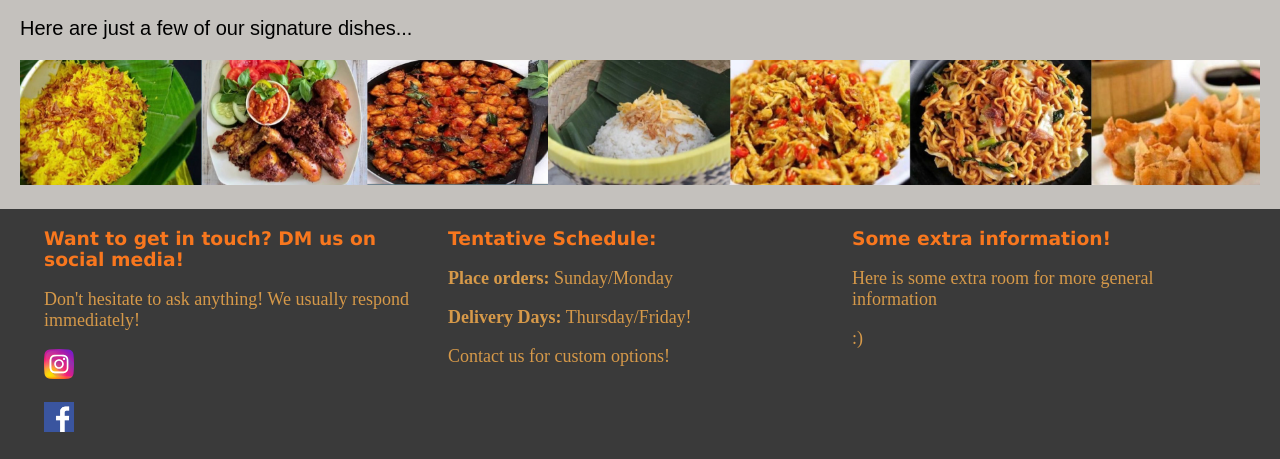
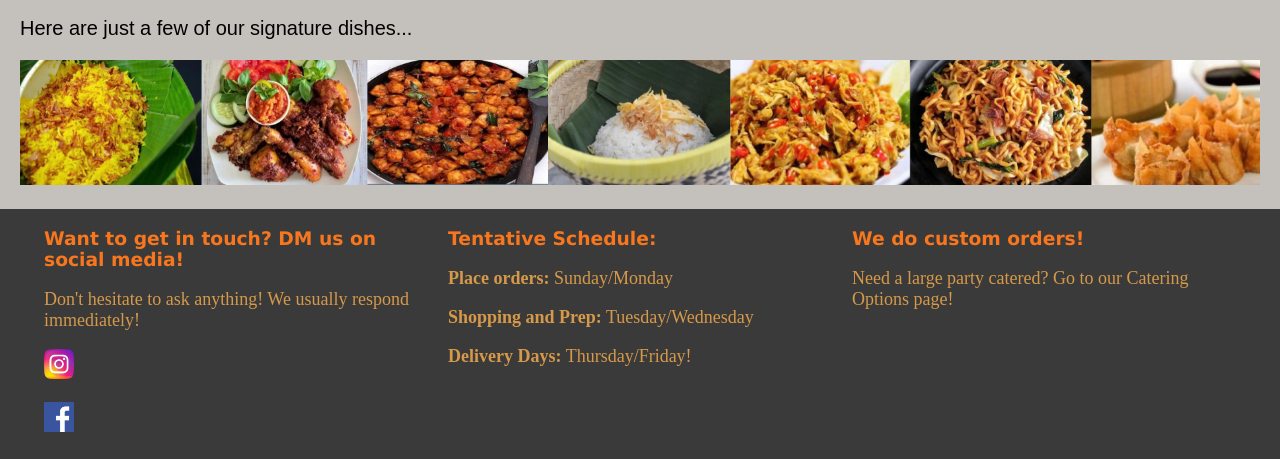
Before and after one commit to Mattmont415/DjangoIndo, a Django app: page / in a window 1280 px wide. Shown: the part 851-1310 px from the top of the page. Run offline with Django 3.2, Linux system fonts and the light colour scheme.

Commit message:
Fixed the footer bar on the bottom to make more formal

```diff
--- a/main/templates/main/layout.html
+++ b/main/templates/main/layout.html
@@ -37,14 +37,15 @@
       <div id="centerfoot">
         <h3 class="footfont">Tentative Schedule: </h3>
         <p class="footfonttxt"><strong>Place orders:</strong> Sunday/Monday</p>
+        <p class="footfonttxt"><strong>Shopping and Prep:</strong> Tuesday/Wednesday</p>
         <p class="footfonttxt"><strong>Delivery Days:</strong> Thursday/Friday!</p>
-        <p class="footfonttxt">Contact us for custom options!</p>
+
         <p class="footfonttxt"></p>
       </div>
       <div id="rightfoot">
-        <h3 class="footfont">Some extra information!</h3>
-        <p class="footfonttxt">Here is some extra room for more general information</p>
-        <p class="footfonttxt">:)</p>
+        <h3 class="footfont">We do custom orders!</h3>
+        <p class="footfonttxt">Need a large party catered? Go to our Catering Options page!</p>
+        <p class="footfonttxt"></p>
       </div>
     </div>
 
```
